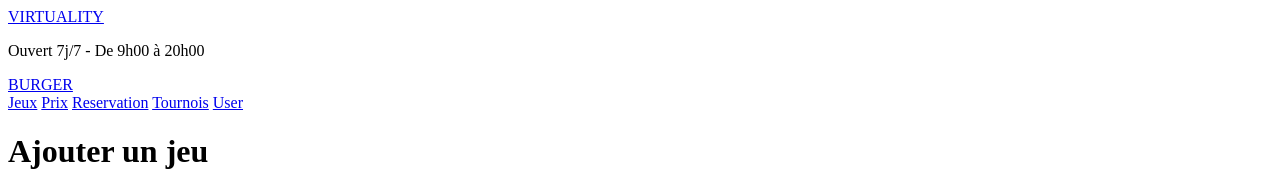
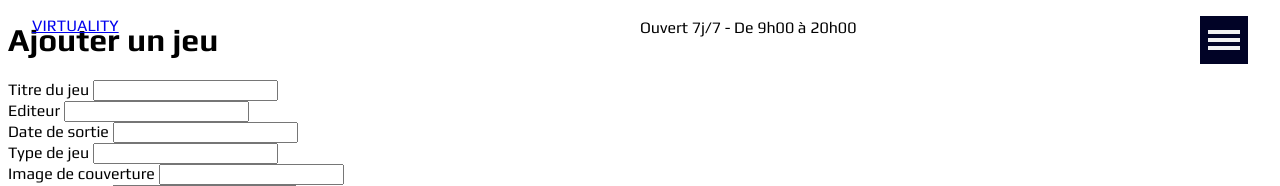
Before and after one commit to lotusbleudev/virtuality, a Symfony app: template templates/jeux/new.html.twig in a window 1280 px wide. Shown: the top 186 px of the page. Run offline with Twig, Linux system fonts and the light colour scheme; the template is opened without the code that fills it, so the values that code supplies are empty; form fields are guessed from the names that the template uses; style sheets or scripts are compiled from the project's sources; some libraries are stand-ins or nearby versions.

Commit message:
nouvelle nav

```diff
--- a/assets/menu.js
+++ b/assets/menu.js
@@ -1 +1,13 @@
 import './styles/menu.scss';
+
+'use strict';
+
+const menuButton = document.querySelector('.menu-button');
+const menuOverlay = document.querySelector('.menu-overlay');
+const backgroundOverlay = document.querySelector('.background-overlay');
+
+menuButton.addEventListener('click', function() {
+    menuButton.classList.toggle('active');
+    menuOverlay.classList.toggle('open');
+    backgroundOverlay.classList.toggle('bg-overlay');
+});
--- a/assets/styles/menu.scss
+++ b/assets/styles/menu.scss
@@ -1,35 +1,167 @@
 @import './global.scss';
+$font-size-base: 16px;
+$dark-grey: #191919;
+$menu-button-bar-height: 4px;
+$menu-button-bar-width: $menu-button-bar-height * 8;
+$menu-overlay-width: calc(100% - 4rem);
 
+$transition-04s: all 0.4s ease;
+
+$layer1: 1;
+$layer2: 22;
+$layer3: 33;
 
 body {
     font-family: $font-1;
+}
 
-    header{
-        nav{
-            height: 60px;
-            display: flex;
-            justify-content: space-between;
-            align-items: center;
-            background-color: $color-3;
-            a{
-                margin: 0 20px 0 20px;
-                padding: 10px;
-                border: black 1px solid;
-                border-radius: 5px;
+.logo{
+    position: fixed;
+    top: 1rem;
+    left: 2rem;
+}
+.ouverture{
+    position: fixed;
+    top: 0.1rem;
+    left: 50%;
+}
+.menu-button {
+  width: $menu-button-bar-width;
+  cursor: pointer;
+  z-index: $layer3;
+  display: block;
+  height: calc(#{$menu-button-bar-height * 3} + #{$menu-button-bar-height * 2});
+  position: relative;
+  top: 50%;
+  left: 50%;
+  transform: translate(-50%, -50%);
+
+  &__wrapper {
+    position: fixed;
+    top: 1rem;
+    right: 2rem;
+    z-index: $layer3;
     background-color: $color-6;
-                color: #7A2C65;
+    width: 3rem;
+    height: 3rem;
   }
-            a:hover{
-                color: #f1f1f1;
+
+  &__bar {
+    background-color: #f1f1f1;
+    height: $menu-button-bar-height;
+    width: $menu-button-bar-width;
+    display: block;
+    position: absolute;
+    transition: $transition-04s;
+
+    &:nth-of-type(2) {
+      top: $menu-button-bar-height * 2;
     }
-            p{
-                box-sizing: border-box;
-                height: 100%;
+
+    &:nth-of-type(3) {
+      top: $menu-button-bar-height * 4;
     }
   }
-        .burger-nav{
-            display: flex;
-            justify-content: space-around;
+
+  &.active {
+    .menu-button__bar {
+      transform: translateY(8px) rotate(45deg);
+
+      &:nth-of-type(2) {
+        transform: translateX(2rem);
+        opacity: 0;
+        visibility: hidden;
+      }
+
+      &:nth-of-type(3) {
+        transform: translateY(-8px) rotate(-45deg);
       }
     }
   }
+}
+
+.menu-overlay {
+  background-color: $color-3;
+  height: 100vh;
+  width: $menu-overlay-width;
+  right: 0;
+  position: fixed;
+  padding: 8rem 2rem;
+  visibility: hidden;
+  opacity: 0;
+  transition: $transition-04s;
+  transform: translateX(100%);
+  z-index: $layer2;
+
+  &.open {
+    visibility: visible;
+    opacity: 1;
+    transform: translateX(0%);
+  }
+}
+
+.background-overlay {
+//   background-color: rgba($color: $dark-grey, $alpha: 0.5);
+  width: 100%;
+  height: 100vh;
+  z-index: $layer1;
+  opacity: 0;
+  transition: $transition-04s;
+  position: fixed;
+
+  &.bg-overlay {
+    opacity: 1;
+  }
+}
+
+.nav {
+  display: flex;
+  flex-direction: column;
+
+  &__item {
+    text-decoration: none;
+    color: $dark-grey;
+    font-size: 2rem;
+    transition: $transition-04s;
+    position: relative;
+    align-self: flex-start;
+
+    &:not(:last-child) {
+      margin-bottom: 2rem;
+    }
+
+    &::after {
+      content: "";
+      background-color: $dark-grey;
+      height: 2px;
+      width: 0;
+      position: absolute;
+      bottom: -0.5rem;
+      left: 0;
+      transition: $transition-04s;
+    }
+
+    &:hover::after {
+      width: 100%;
+    }
+  }
+}
+
+.button {
+  text-decoration: none;
+  font-size: 2rem;
+  padding: 1rem 2rem;
+  color: white;
+  background-color: $dark-grey;
+  align-self: flex-start;
+  transition: $transition-04s;
+
+  &:hover {
+    background-color: rgba($color: $dark-grey, $alpha: 0.75);
+  }
+}
+
+.content {
+  max-width: 1440px;
+  padding: 0 2rem;
+}
--- a/package.json
+++ b/package.json
@@ -17,6 +17,7 @@
         "build": "encore production --progress"
     },
     "dependencies": {
+        "@fortawesome/fontawesome-free": "^5.15.4",
         "node-sass": "^6.0.1",
         "sass-loader": "^12.1.0"
     }
--- a/templates/_menu.html.twig
+++ b/templates/_menu.html.twig
@@ -1,15 +1,23 @@
 <header>
     <nav>
-    <a href="{{ path("home") }}">VIRTUALITY</a>
-    <p>Ouvert 7j/7 - De 9h00 à 20h00</p>
-    <a href="#">BURGER</a>
+	<a class = "logo" href="{{ path("home") }}">VIRTUALITY</a>
+	<p class = "ouverture">Ouvert 7j/7 - De 9h00 à 20h00</p>
+	<div class="menu-button__wrapper">
+		<div class="menu-button">
+			<span class="menu-button__bar"></span>
+			<span class="menu-button__bar"></span>
+			<span class="menu-button__bar"></span>
+		</div>
+	</div>
     </nav>
 
-<div class="burger-nav">
+	<div class="menu-overlay">
+		<nav class="nav">
 			<a href="{{ path("jeux_index") }}">Jeux</a>
 			<a href="{{ path("prix_index") }}">Prix</a>
 			<a href="{{ path("reservation_index") }}">Reservation</a>
 			<a href="{{ path("tournois_index") }}">Tournois</a>
 			<a href="{{ path("user_index") }}">User</a>
+		</nav>
 	</div>
 </header>
--- a/templates/base.html.twig
+++ b/templates/base.html.twig
@@ -12,8 +12,7 @@
 
         {% endblock %}
 
-        {% block javascripts %}
-        {% endblock %}
+
     </head>
     <body>
         {% include "_menu.html.twig" %}
@@ -23,5 +22,8 @@
         </main>
 
         {% include "_footer.html.twig" %}
+        {% block javascripts %}
+        {{ encore_entry_script_tags("menu") }}
+        {% endblock %}
     </body>
 </html>
```
Also changed, not shown: 1 other file. Lines whose indentation alone changed are shown as unchanged.
